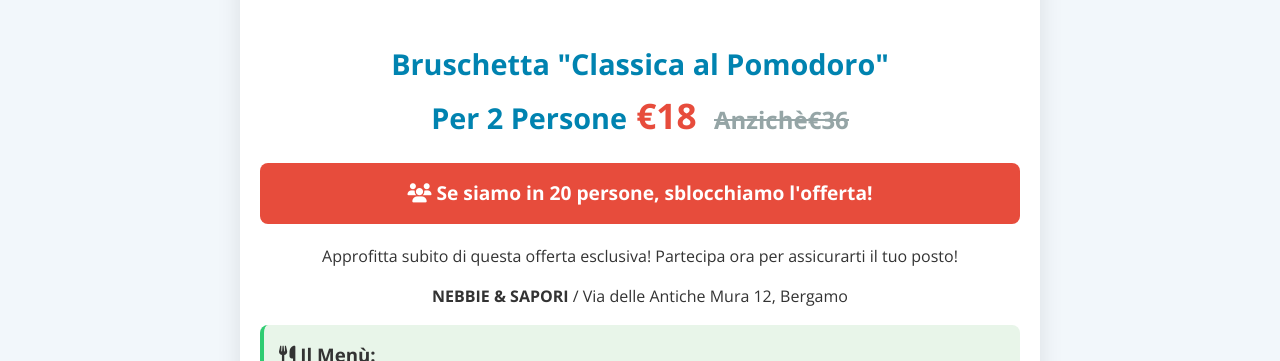
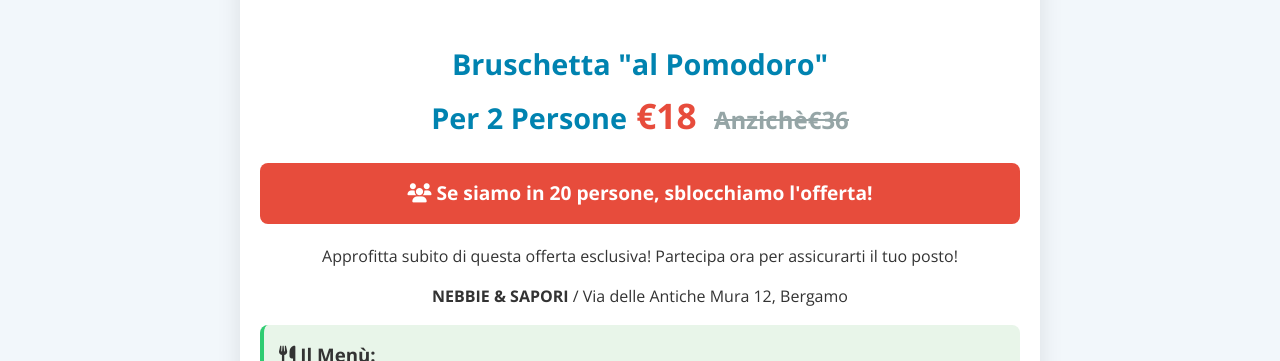
Before and after one commit to Giu72/in_100, a plain HTML site: page box6.html in a window 1280 px wide. Shown: the part 739-1100 px from the top of the page. Drawn offline with nearby package versions, Linux system fonts and the light colour scheme.

Commit message:
Add files via upload

```diff
--- a/box6.html
+++ b/box6.html
@@ -415,7 +415,7 @@
     </div>
 
     <div class="content">
-       <h2>Bruschetta "Classica al Pomodoro"<br>Per 2 Persone<span class="current-price">     <b>€18</b></span> <span class="original-price"><S>Anzichè€36</S></span> </h2>
+    <h2>Bruschetta "al Pomodoro"<br>Per 2 Persone<span class="current-price">     <b>€18</b></span> <span class="original-price"><S>Anzichè€36</S></span> </h2>
 
       <div class="participants-message">
         <i class="fas fa-users"></i> <b>Se siamo in 20 persone, sblocchiamo l'offerta!</b>
```
